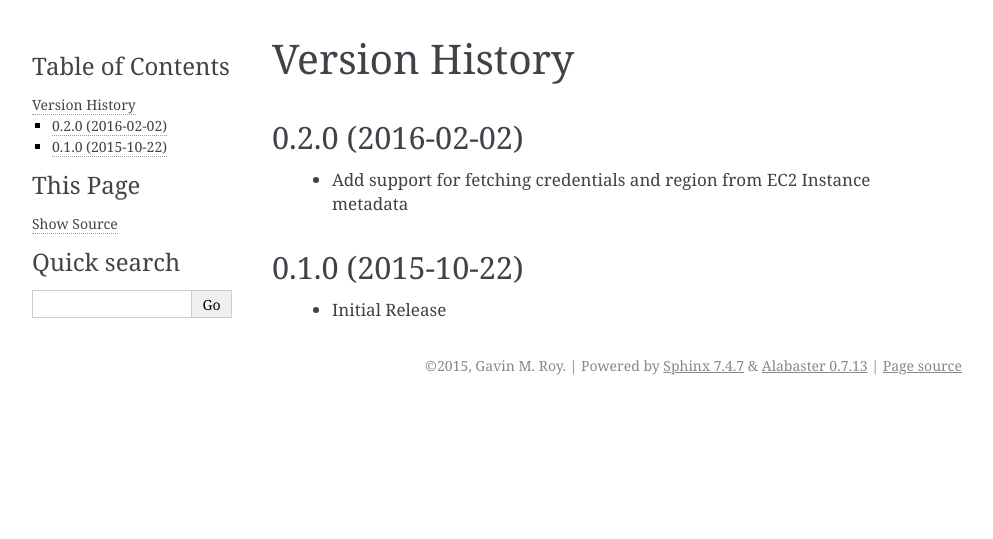
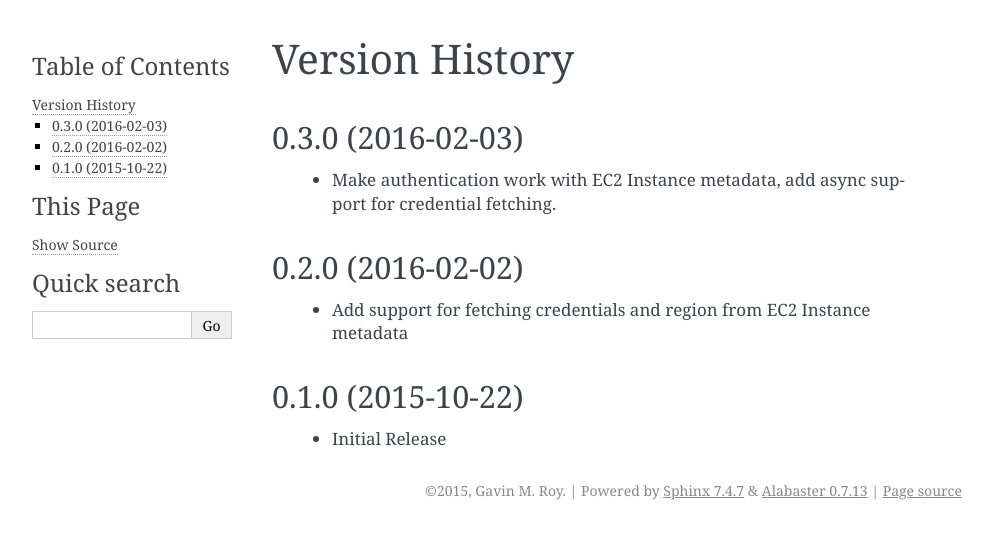
Before and after one commit to gmr/tornado-aws, a Sphinx documentation site: the page built from docs/history.rst, in a window 1280 px wide. Shown: the top 539 px of the page, without its empty margins (148-1141 px from the left). Built offline with Sphinx 7.4.7, drawn with Linux system fonts in a browser that asks for light colours; the version number could not be read and is left out.

Commit message:
Doc updates

```diff
--- a/docs/history.rst
+++ b/docs/history.rst
@@ -2,6 +2,10 @@
 
 Version History
 ===============
+
+0.3.0 (2016-02-03)
+------------------
+ - Make authentication work with EC2 Instance metadata, add async support for credential fetching.
 
 0.2.0 (2016-02-02)
 ------------------
```
Also changed, not shown: README.rst (+4 -3 lines).
